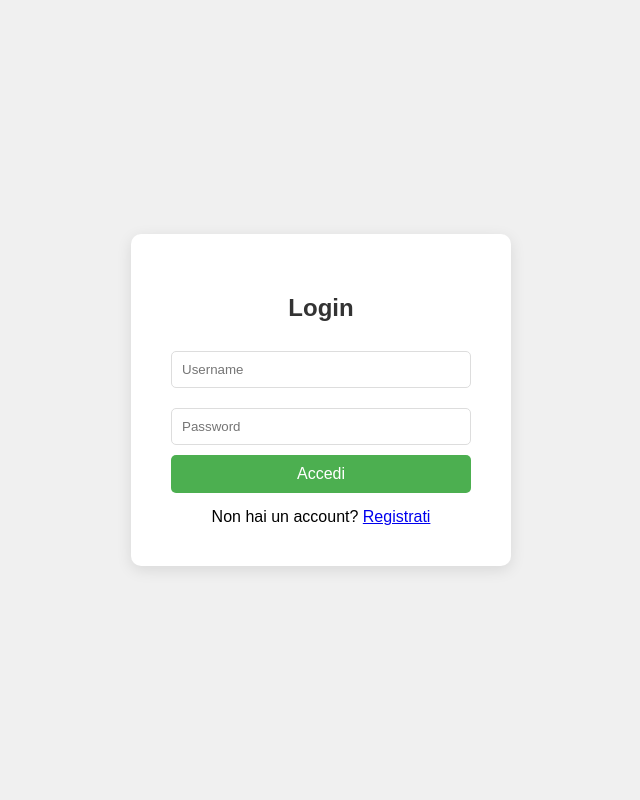
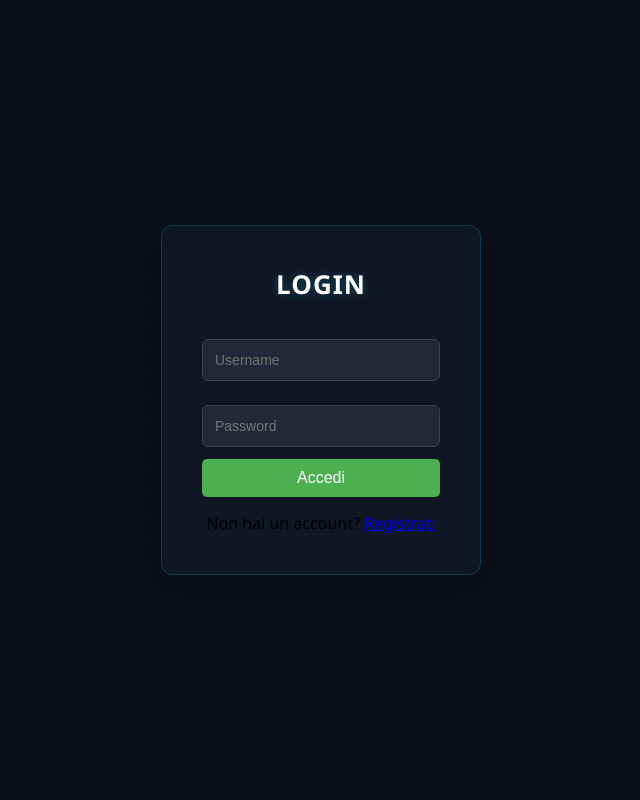
Before and after one commit to balza08/Iron_Docs_Security, a Django app: page /login/ in a window 1280 px wide. Shown: the whole page, without its empty margins (319-959 px from the left). Run offline with Django 5.2, Linux system fonts and the light colour scheme.

Commit message:
Updating login graphics
change CSS

```diff
--- a/login_app/templates/login.html
+++ b/login_app/templates/login.html
@@ -2,11 +2,16 @@
 <html lang="it">
 <head>
     <meta charset="UTF-8">
-    <title>Login</title>
+    <meta name="viewport" content="width=device-width, initial-scale=1.0">
+    <title>Iron Docs Security - Login</title>
     <style>
         body {
-            font-family: Arial, sans-serif;
-            background: #f0f0f0;
+            font-family: 'Segoe UI', Tahoma, Geneva, Verdana, sans-serif;
+            background: #0b0f19;
+            background-image:
+                linear-gradient(rgba(11, 15, 25, 0.8), rgba(11, 15, 25, 0.8)),
+                radial-gradient(#1e293b 1px, transparent 0);
+            background-size: 24px 24px;
             display: flex;
             justify-content: center;
             align-items: center;
@@ -14,20 +19,44 @@
             margin: 0;
         }
         .box {
-            background: white;
+            background: rgba(17, 24, 39, 0.85);
             padding: 40px;
-            border-radius: 10px;
-            box-shadow: 0 4px 15px rgba(0,0,0,0.1);
-            width: 300px;
+            border-radius: 12px;
+            border: 1px solid rgba(0, 212, 255, 0.2);
+            box-shadow: 0 8px 32px 0 rgba(0, 0, 0, 0.5),
+                        0 0 15px rgba(0, 212, 255, 0.05);
+            width: 320px;
+            box-sizing: border-box;
+            backdrop-filter: blur(8px);
         }
-        h2 { text-align: center; color: #333; }
+        h2 {
+            text-align: center;
+            color: #ffffff;
+            margin-top: 0;
+            margin-bottom: 25px;
+            font-size: 26px;
+            font-weight: 600;
+            letter-spacing: 1px;
+            text-transform: uppercase;
+            text-shadow: 0 0 10px rgba(0, 212, 255, 0.3);
+        }
         input {
             width: 100%;
-            padding: 10px;
-            margin: 10px 0;
-            border: 1px solid #ddd;
-            border-radius: 5px;
+            padding: 12px;
+            margin: 12px 0;
+            background: #1f2937;
+            border: 1px solid #374151;
+            border-radius: 6px;
             box-sizing: border-box;
+            color: #ffffff;
+            font-size: 14px;
+            transition: all 0.3s ease;
+        }
+        input:focus {
+            outline: none;
+            border-color: #00d4ff;
+            box-shadow: 0 0 8px rgba(0, 212, 255, 0.2);
+            background: #111827;
         }
         button {
             width: 100%;
```
